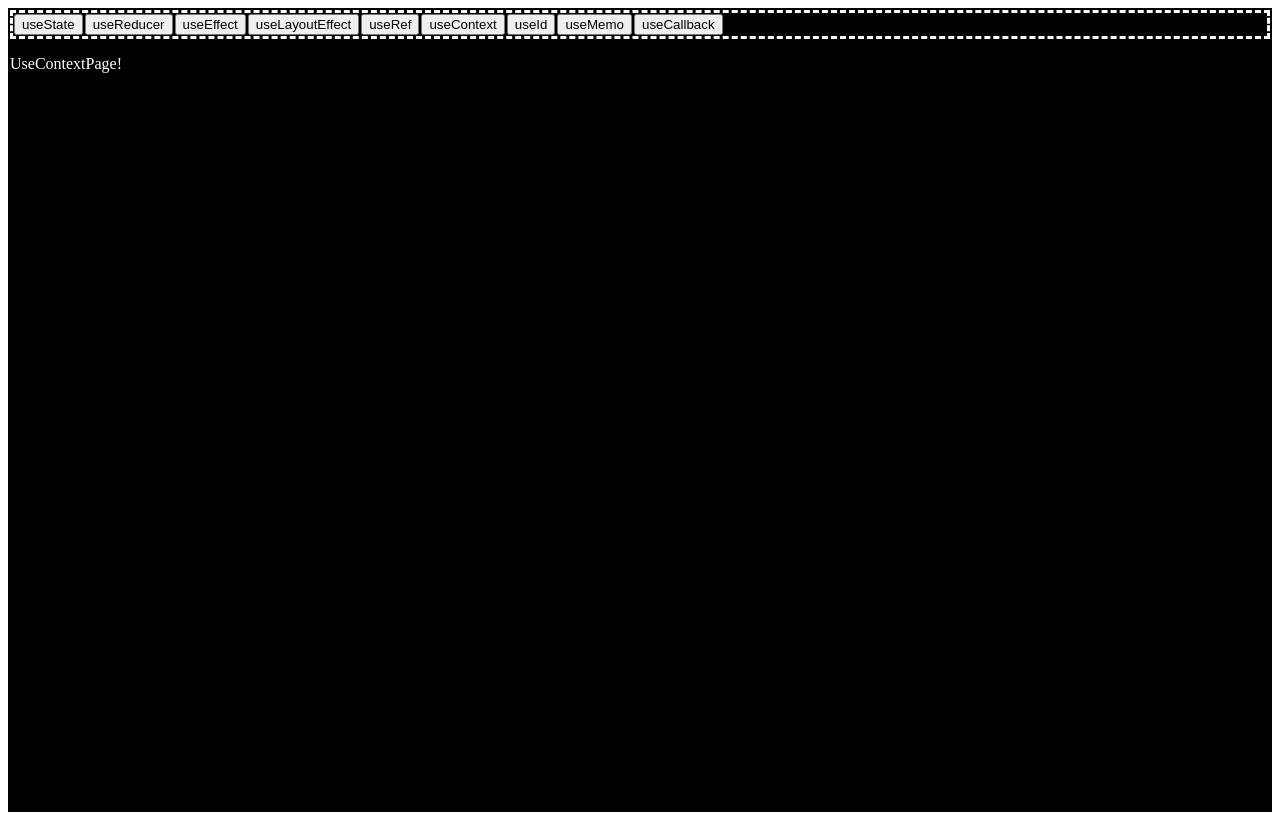
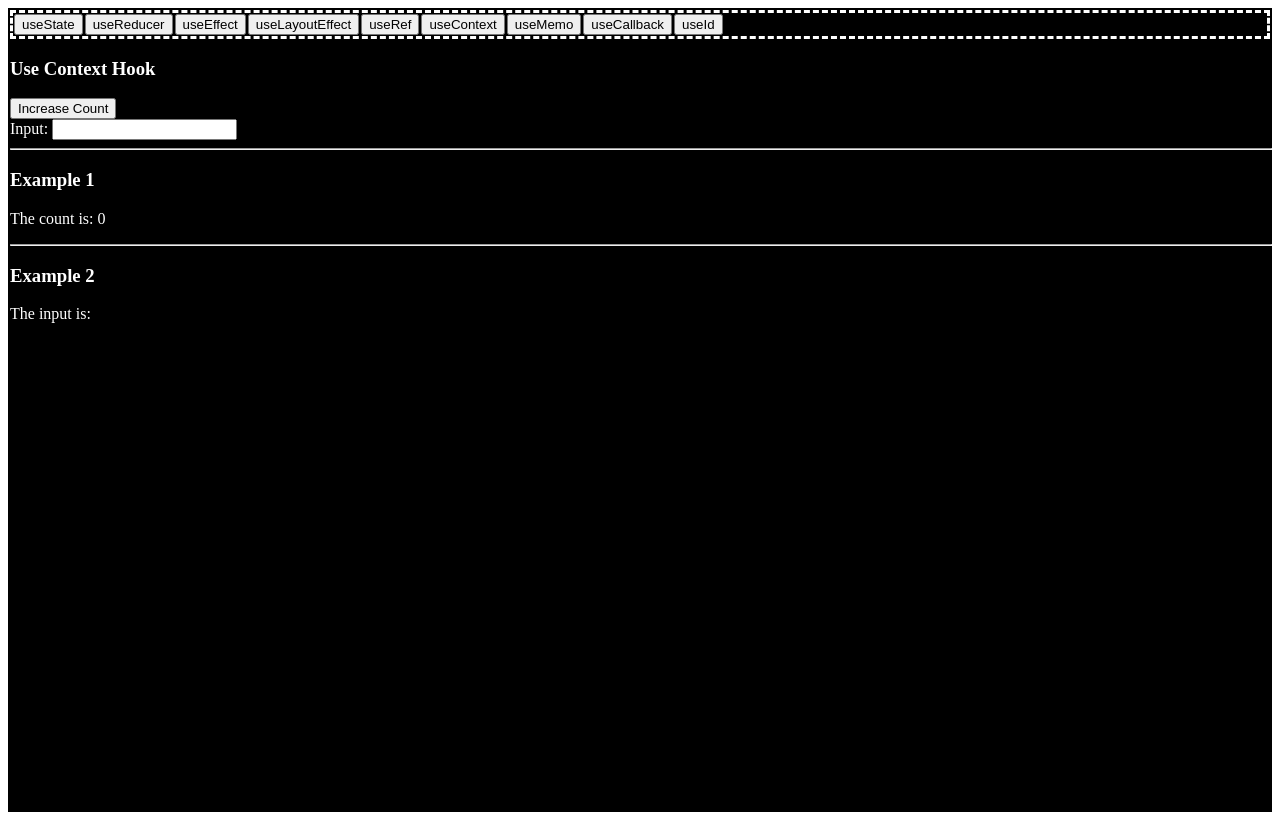
Before and after one commit to joeythelantern/ReactHooksCourseOnReplit, a React (Vite) app: page /useContext in a window 1280 px wide. Built offline with nearby package versions, Linux system fonts and the light colour scheme.

Commit message:
All hooks except callback finished

```diff
--- a/src/Application.tsx
+++ b/src/Application.tsx
@@ -42,11 +42,6 @@ const links = [
         path: '/useContext'
     },
     {
-        name: 'useId',
-        render: <UseIdPage />,
-        path: '/useId'
-    },
-    {
         name: 'useMemo',
         render: <UseMemoPage />,
         path: '/useMemo'
@@ -55,6 +50,11 @@ const links = [
         name: 'useCallback',
         render: <UseCallbackPage />,
         path: '/useCallback'
+    },
+    {
+        name: 'useId',
+        render: <UseIdPage />,
+        path: '/useId'
     }
 ];
 
--- a/src/pages/useCallback.tsx
+++ b/src/pages/useCallback.tsx
@@ -1,7 +1,13 @@
-import React from 'react';
+import React, { useCallback, useState } from 'react';
 
 const UseCallbackPage: React.FunctionComponent = () => {
-    return <p>UseCallbackPage!</p>;
+    return (
+        <div>
+            <h3>
+                <strong>Use Callback Hook</strong>
+            </h3>
+        </div>
+    );
 };
 
 export default UseCallbackPage;
--- a/src/pages/useContext.tsx
+++ b/src/pages/useContext.tsx
@@ -1,7 +1,61 @@
-import React from 'react';
+import React, { useState, createContext, useContext } from 'react';
+
+interface IState {
+    count: number;
+    input: string;
+}
+
+const defaultState: IState = { count: 0, input: '' };
+
+const SampleContext = createContext({
+    state: defaultState
+});
 
 const UseContextPage: React.FunctionComponent = () => {
-    return <p>UseContextPage!</p>;
+    const [count, setCount] = useState(0);
+    const [input, setInput] = useState('');
+
+    return (
+        <div>
+            <h3>
+                <strong>Use Context Hook</strong>
+            </h3>
+            <button onClick={() => setCount((c) => c + 1)}>Increase Count</button><br />
+            Input: <input type="text" onChange={(event) => setInput(event.target.value)} />
+            <SampleContext.Provider value={{ state: { count, input } }}>
+                <hr style={{ color: 'white', width: '100%' }} />
+                <ExampleOne />
+                <hr style={{ color: 'white', width: '100%' }} />
+                <ExampleTwo />
+            </SampleContext.Provider>
+        </div>
+    );
+};
+
+const ExampleOne: React.FunctionComponent = () => {
+    const sampleContext = useContext(SampleContext);
+
+    return (
+        <div>
+            <h3>
+                <strong>Example 1</strong>
+            </h3>
+            <p>The count is: {sampleContext.state.count}</p>
+        </div>
+    );
+};
+
+const ExampleTwo: React.FunctionComponent = () => {
+    const sampleContext = useContext(SampleContext);
+
+    return (
+        <div>
+            <h3>
+                <strong>Example 2</strong>
+            </h3>
+            <p>The input is: {sampleContext.state.input}</p>
+        </div>
+    );
 };
 
 export default UseContextPage;
--- a/src/pages/useId.tsx
+++ b/src/pages/useId.tsx
@@ -1,16 +1,18 @@
-import React, { useId, useState } from 'react';
+import React, { useId } from 'react';
 
 const UseIdPage: React.FunctionComponent = () => {
-    const [, setCount] = useState<number>(0);
     const id = useId();
+    const id2 = useId();
+    const id3 = useId();
 
     return (
         <div>
             <h3>
                 <strong>Use ID Hook</strong>
             </h3>
-            <p>Your ID is: {id}</p>
-            <button onClick={() => setCount((c) => c + 1)}>Re-render!</button>
+            <p>
+                Your IDs are: '{id}', '{id2}', '{id3}'
+            </p>
         </div>
     );
 };
--- a/src/pages/useLayoutEffect.tsx
+++ b/src/pages/useLayoutEffect.tsx
@@ -6,7 +6,7 @@ const UseLayoutEffectPage: React.FunctionComponent = () => {
     });
 
     useLayoutEffect(() => {
-        console.log('Always runs before Use-Effect')
+        console.log('Always runs before Use-Effect');
     });
 
     return (
```
Also changed, not shown: vite.config.js.timestamp-1665193503177.mjs (deleted, +0 -13 lines).
